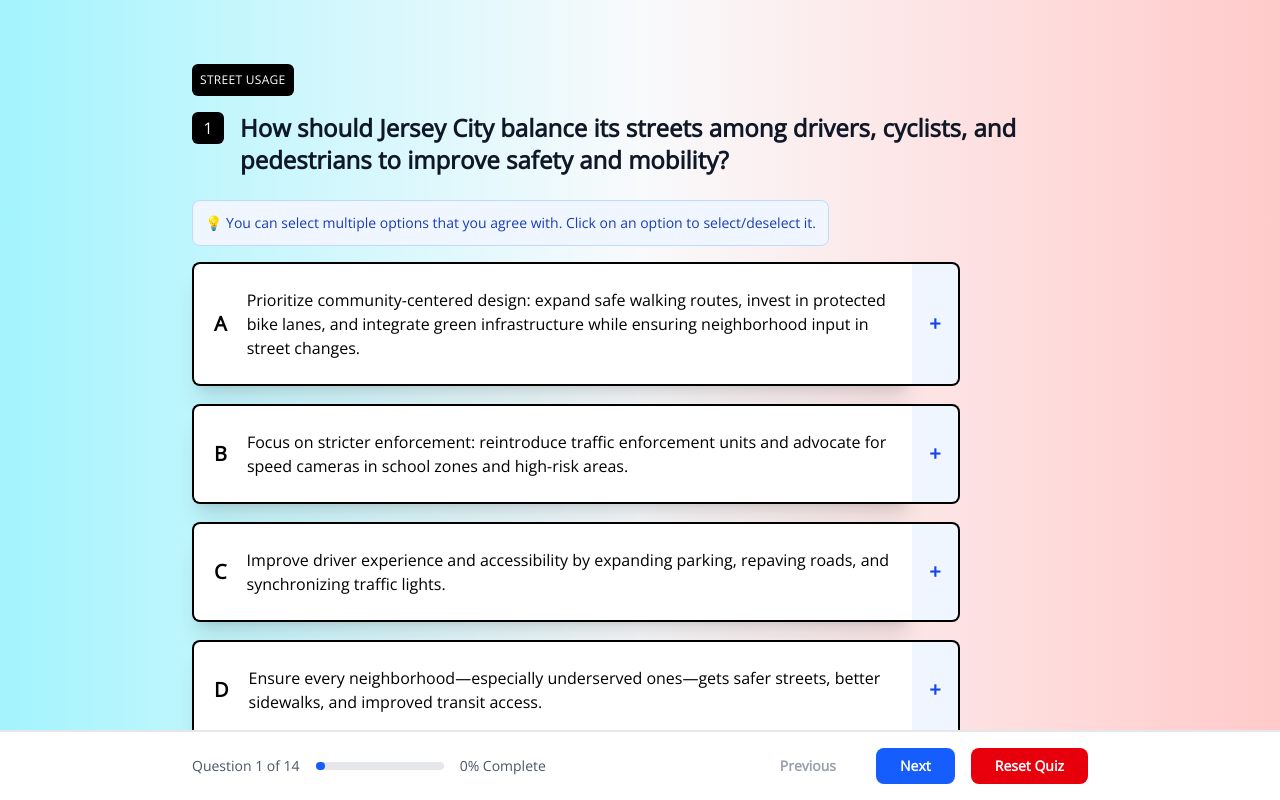
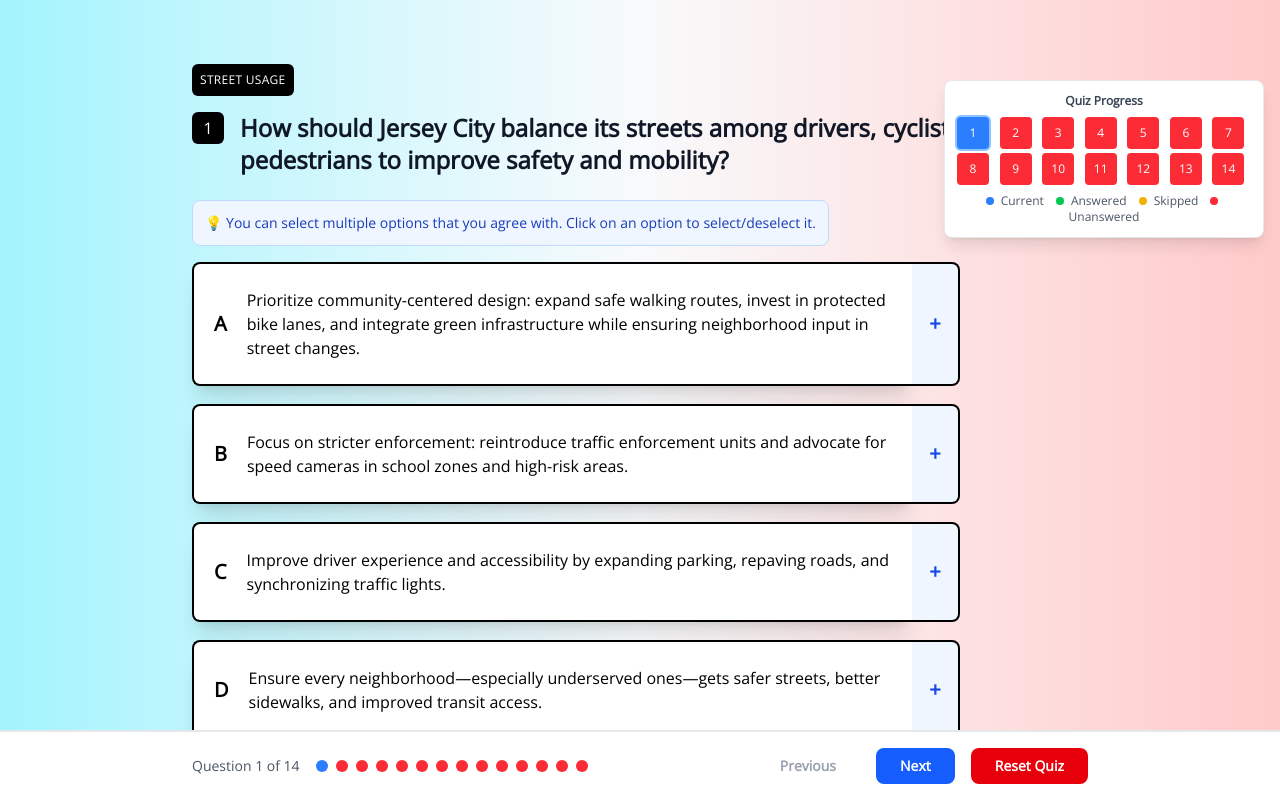
Before and after one commit to Denilson0720/MayoralCandidateQuiz, a Next.js app: page / in a window 1280 px wide. Both pictures are taken after a click on the button "Start Quiz". Shown: the part 800-1600 px from the top of the page. Built offline with nearby package versions, Linux system fonts and the light colour scheme.

Commit message:
add skippable option to avoid incomplete quiz, pending quiz redirect + bug in db write percentage

```diff
--- a/src/app/components/QuestionCard.tsx
+++ b/src/app/components/QuestionCard.tsx
@@ -189,6 +189,27 @@
             ))}
           </div>
 
+          {/* Skip Question Option - Only show if no regular answers are selected */}
+          {!selectedAnswers.some(answer => answer !== -1) && (
+            <div className="w-full mt-4">
+              <div className="flex items-stretch w-full">
+                <div
+                  onClick={() => handleOptionClick(-1)} // Use -1 as skip indicator
+                  className={`flex-1 flex items-center text-left py-4 md:py-6 px-3 md:px-4 rounded-lg border-2 border-gray-400 transition-all duration-300 ease-in-out hover:cursor-pointer ${
+                    selectedAnswers.includes(-1)
+                      ? 'bg-yellow-200 border-yellow-500'
+                      : 'bg-gray-50 shadow-xl hover:bg-gray-100'
+                  }`}
+                >
+                  <div className='font-bold text-lg md:text-xl p-1 text-gray-600'>⏭️</div>
+                  <div className="pl-2 md:pl-4 font-medium text-sm md:text-base flex-1 text-gray-600">
+                    Skip this question
+                  </div>
+                </div>
+              </div>
+            </div>
+          )}
+
           {/* Helpful message for last question when no answers selected */}
           {isLast && selectedAnswers.length === 0 && (
             <div className="mt-6 p-4 bg-yellow-50 border border-yellow-200 rounded-lg">
--- a/src/app/components/QuizContainer.tsx
+++ b/src/app/components/QuizContainer.tsx
@@ -27,6 +27,9 @@
   const [currentCandidateIndex, setCurrentCandidateIndex] = useState(0);
   const [isViewingQuestions, setIsViewingQuestions] = useState(false);
   const [isSubmitting, setIsSubmitting] = useState(false);
+  const [isBetweenQuestions, setIsBetweenQuestions] = useState(false);
+  const [showUnansweredAlert, setShowUnansweredAlert] = useState(false);
+  const [unansweredQuestions, setUnansweredQuestions] = useState<number[]>([]);
   const questionRefs = useRef<(HTMLDivElement | null)[]>([]);
 
   // Helper function to get question index by ID
@@ -99,10 +102,47 @@
     }
   }, [currentQuestionId, showSubmit, quizCompleted, getQuestionIndexById, answers]);
 
+  // Hide unanswered alert when the user answers the questions
+  useEffect(() => {
+    if (showUnansweredAlert && unansweredQuestions.length > 0) {
+      // Check if any of the unanswered questions have been answered
+      const stillUnanswered = unansweredQuestions.filter(questionNumber => {
+        const questionIndex = questionNumber - 1;
+        const question = questions[questionIndex];
+        if (!question) return true;
+        const questionAnswers = answers[question.id] || [];
+        return questionAnswers.length === 0;
+      });
+
+      if (stillUnanswered.length === 0) {
+        setShowUnansweredAlert(false);
+        setUnansweredQuestions([]);
+      } else {
+        setUnansweredQuestions(stillUnanswered);
+      }
+    }
+  }, [answers, showUnansweredAlert, unansweredQuestions]);
+
   const handleSubmitQuiz = async () => {
     // Prevent duplicate submissions
     if (isSubmitting) {
       console.log('Quiz submission already in progress, ignoring duplicate click');
+      return;
+    }
+
+    // Check for unanswered questions
+    const unansweredQuestionsList: number[] = [];
+    questions.forEach((question, index) => {
+      const questionAnswers = answers[question.id] || [];
+      if (questionAnswers.length === 0) {
+        unansweredQuestionsList.push(index + 1); // Convert to 1-based question numbers
+      }
+    });
+
+    // If there are unanswered questions, show notification banner
+    if (unansweredQuestionsList.length > 0) {
+      setUnansweredQuestions(unansweredQuestionsList);
+      setShowUnansweredAlert(true);
       return;
     }
 
@@ -184,28 +224,46 @@
       const questionElements = questionRefs.current.filter(Boolean);
       let mostVisibleQuestionId = currentQuestionId;
       let maxVisibility = 0;
+      let bestCenterDistance = Infinity;
+      let hasClearWinner = false;
 
       questionElements.forEach((element) => {
         if (!element) return;
 
         const rect = element.getBoundingClientRect();
         const viewportHeight = window.innerHeight;
+        const viewportCenter = viewportHeight / 2;
 
         // Calculate how much of the element is visible
         const visibleTop = Math.max(0, Math.min(rect.bottom, viewportHeight) - Math.max(rect.top, 0));
         const visibleHeight = Math.min(rect.height, viewportHeight);
         const visibility = visibleTop / visibleHeight;
 
-        if (visibility > maxVisibility) {
+        // Calculate distance from viewport center to element center
+        const elementCenter = rect.top + (rect.height / 2);
+        const centerDistance = Math.abs(elementCenter - viewportCenter);
+
+        // Only consider questions that are at least 50% visible
+        if (visibility >= 0.5) {
+          // Prefer questions closer to the center of the viewport
+          if (centerDistance < bestCenterDistance) {
+            bestCenterDistance = centerDistance;
             maxVisibility = visibility;
             const questionId = parseInt(element.getAttribute('data-question-id') || '0');
-          if (typeof questionId === 'number' && questionId !== currentQuestionId) {
+            if (typeof questionId === 'number') {
               mostVisibleQuestionId = questionId;
+              hasClearWinner = true;
+            }
           }
         }
       });
 
-      if (mostVisibleQuestionId !== currentQuestionId && maxVisibility > 0.3) {
+      // Check if we're between questions (no clear winner or low visibility)
+      const isBetween = !hasClearWinner || maxVisibility < 0.7;
+      setIsBetweenQuestions(isBetween);
+
+      // Only update if we found a significantly better question (more visible and closer to center)
+      if (mostVisibleQuestionId !== currentQuestionId && maxVisibility >= 0.5 && !isBetween) {
         setCurrentQuestionId(mostVisibleQuestionId);
       }
     };
@@ -214,9 +272,9 @@
     checkVisibleQuestion();
 
     const handleScroll = () => {
-      // Debounce scroll events
+      // Debounce scroll events with longer delay to reduce flickering
       clearTimeout((window as any).scrollTimeout);
-      (window as any).scrollTimeout = setTimeout(checkVisibleQuestion, 100);
+      (window as any).scrollTimeout = setTimeout(checkVisibleQuestion, 200);
     };
 
     window.addEventListener('scroll', handleScroll, { passive: true });
@@ -603,21 +661,29 @@
           <div className="sticky top-0 z-50 md:hidden bg-gradient-to-r from-cyan-200 from- via-slate-50 via-50% to-red-200 to- py-3">
             <div className="flex justify-center items-center px-4">
               <div className="flex space-x-2">
-                {questions.map((_, index) => (
+                {questions.map((question, index) => {
+                  const questionAnswers = answers[question.id] || [];
+                  const isSkipped = questionAnswers.includes(-1);
+                  const isAnswered = questionAnswers.length > 0 && !isSkipped;
+
+                  return (
                     <div
                       key={index}
                       className={`w-2 h-2 rounded-full transition-all duration-300 ${
-                      index < currentQuestionIndex
-                        ? 'bg-green-500' // Completed questions
-                        : index === currentQuestionIndex
+                        index === currentQuestionIndex
                           ? 'bg-blue-500' // Current question
-                        : 'bg-gray-300' // Future questions
+                          : isAnswered
+                            ? 'bg-green-500' // Completed questions (anywhere in quiz)
+                            : isSkipped
+                              ? 'bg-yellow-500' // Skipped questions (anywhere in quiz)
+                              : 'bg-red-500' // Unanswered questions
                       }`}
                     />
-                ))}
+                  );
+                })}
               </div>
               <div className="text-xs text-gray-600 font-medium title-font ml-4">
-                {currentQuestionIndex + 1}/{questions.length}
+                {isBetweenQuestions ? '-' : currentQuestionIndex + 1}/{questions.length}
               </div>
             </div>
           </div>
@@ -651,6 +717,69 @@
         </section>
       )}
 
+      {/* Unanswered Questions Notification Banner */}
+      {showUnansweredAlert && (
+        <div className="fixed bottom-16 left-0 right-0 bg-yellow-400 border-t-2 border-yellow-600 p-4 z-[60] shadow-lg">
+          <div className="max-w-4xl mx-auto flex items-center justify-between">
+            <div className="flex items-center">
+              <div className="text-yellow-800 font-semibold text-sm md:text-base">
+                ⚠️ Please answer or skip all questions before submitting.
+                {unansweredQuestions.length === 1
+                  ? ` Question ${unansweredQuestions[0]} is unanswered.`
+                  : ` Questions ${unansweredQuestions.join(', ')} are unanswered.`
+                }
+              </div>
+            </div>
+            <div className="flex items-center gap-2">
+              <button
+                onClick={() => setShowUnansweredAlert(false)}
+                className="bg-gray-600 hover:bg-gray-700 text-white px-3 py-1 rounded text-sm font-medium transition-colors"
+              >
+                Dismiss
+              </button>
+            </div>
+          </div>
+        </div>
+      )}
+
+      {/* Desktop Progress Dots - Only show on tablet and desktop */}
+      {categoriesSelected && (
+        <div className="fixed top-20 right-4 z-40 bg-white rounded-lg shadow-lg border border-gray-200 p-3 max-w-xs hidden md:block">
+          <div className="text-xs font-semibold text-gray-700 mb-2 text-center">Quiz Progress</div>
+          <div className="grid grid-cols-7 gap-1">
+            {questions.map((question, index) => {
+              const questionAnswers = answers[question.id] || [];
+              const isSkipped = questionAnswers.includes(-1);
+              const isAnswered = questionAnswers.length > 0 && !isSkipped;
+              const isCurrent = currentQuestionId === question.id;
+
+              return (
+                <div
+                  key={question.id}
+                  className={`w-8 h-8 text-xs font-medium rounded transition-all duration-200 flex items-center justify-center ${
+                    isCurrent
+                      ? 'bg-blue-500 text-white ring-2 ring-blue-300'
+                      : isAnswered
+                        ? 'bg-green-500 text-white'
+                        : isSkipped
+                          ? 'bg-yellow-500 text-white'
+                          : 'bg-red-500 text-white'
+                  }`}
+                >
+                  {index + 1}
+                </div>
+              );
+            })}
+          </div>
+          <div className="text-xs text-gray-600 mt-2 text-center">
+            <span className="inline-block w-2 h-2 bg-blue-500 rounded-full mr-1"></span> Current
+            <span className="inline-block w-2 h-2 bg-green-500 rounded-full mr-1 ml-3"></span> Answered
+            <span className="inline-block w-2 h-2 bg-yellow-500 rounded-full mr-1 ml-3"></span> Skipped
+            <span className="inline-block w-2 h-2 bg-red-500 rounded-full mr-1 ml-3"></span> Unanswered
+          </div>
+        </div>
+      )}
+
       {/* Desktop Footer - Only show on tablet and desktop */}
       {categoriesSelected && (
         <footer className="fixed bottom-0 left-0 right-0 bg-white border-t-2 border-gray-200 p-2 md:p-4 z-50 hidden md:block">
@@ -659,17 +788,30 @@
             <div className="flex flex-col md:flex-row md:items-center md:justify-between gap-2 md:gap-4 mb-2 md:mb-0">
               <div className="flex flex-col sm:flex-row items-center gap-2 md:gap-4">
                 <span className="text-xs md:text-sm text-gray-600">
-                  Question {currentQuestionIndex + 1} of {questions.length}
+                  Question {isBetweenQuestions ? '-' : currentQuestionIndex + 1} of {questions.length}
                 </span>
-                <div className="w-24 md:w-32 bg-gray-200 rounded-full h-2">
+                <div className="flex space-x-2">
+                  {questions.map((question, index) => {
+                    const questionAnswers = answers[question.id] || [];
+                    const isSkipped = questionAnswers.includes(-1);
+                    const isAnswered = questionAnswers.length > 0 && !isSkipped;
+
+                    return (
                       <div
-                    className="bg-blue-600 h-2 rounded-full transition-all duration-300"
-                    style={{ width: `${((currentQuestionIndex + 1) / questions.length) * 100}%` }}
-                  ></div>
+                        key={index}
+                        className={`w-2 h-2 md:w-3 md:h-3 rounded-full transition-all duration-300 ${
+                          index === currentQuestionIndex
+                            ? 'bg-blue-500' // Current question
+                            : isAnswered
+                              ? 'bg-green-500' // Completed questions (anywhere in quiz)
+                              : isSkipped
+                                ? 'bg-yellow-500' // Skipped questions (anywhere in quiz)
+                                : 'bg-red-500' // Unanswered questions
+                        }`}
+                      />
+                    );
+                  })}
                 </div>
-                <span className="text-xs md:text-sm text-gray-600">
-                  {completionPercentage}% Complete
-                </span>
               </div>
 
               {/* Navigation Buttons - Mobile Optimized */}
```
Lines whose indentation alone changed are shown as unchanged.
